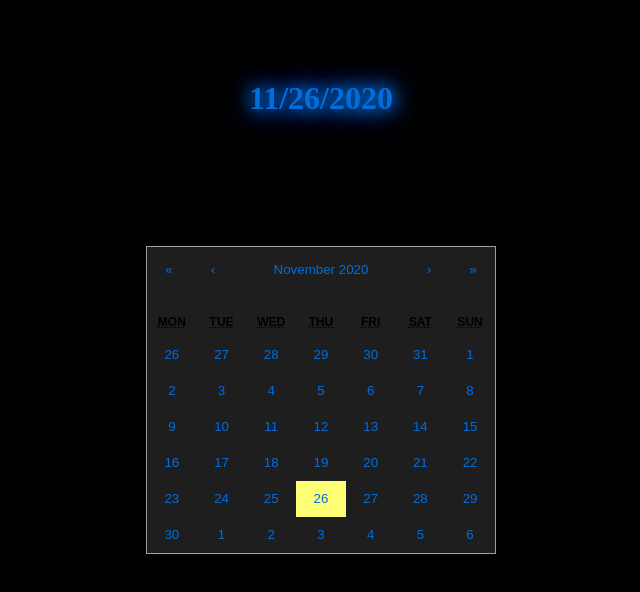
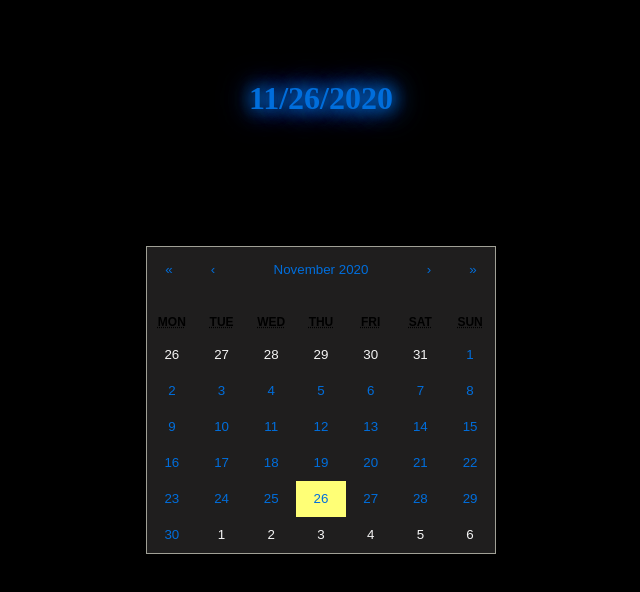
Before and after one commit to michaelseraus/Todo-App, a React (Create React App) app: page / in a window 1280 px wide. Shown: the top 592 px of the page, without its empty margins (319-959 px from the left). Built offline with nearby package versions, Linux system fonts and the light colour scheme; a web font is replaced by a local one.

Commit message:
styling calendar

```diff
--- a/src/Styles/app.scss
+++ b/src/Styles/app.scss
@@ -34,6 +34,9 @@
 .react-calendar button {
   color: #006edc;
 }
+.react-calendar__month-view__days__day--neighboringMonth {
+  color: whitesmoke !important;
+}
 
 @import "./toDoList";
 @import "./todo";
```
